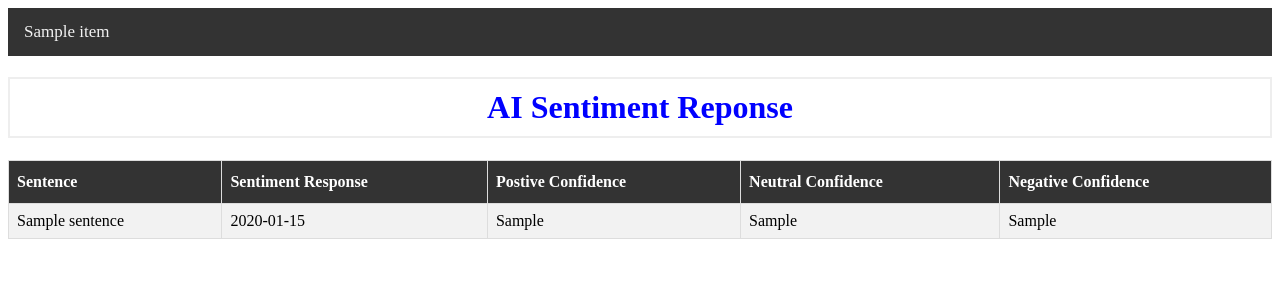
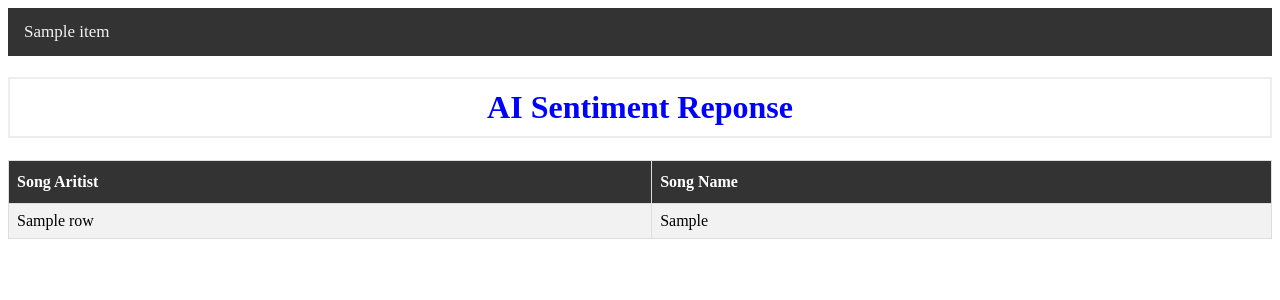
Before and after one commit to scottbisese/spotifyPlaylistBuilder, a Flask app: template templates/table.html in a window 1280 px wide. Shown: the top 300 px of the page. Run offline with Flask 3, Linux system fonts and the light colour scheme; the template is opened without the code that fills it: most values are stand-ins (such as "Sample title", 1, 10 or a date in 2020).

Commit message:
pray this works

```diff
--- a/app.py
+++ b/app.py
@@ -11,60 +11,32 @@ from azuresqlconnector import *
 
 # ============================================
 # Remove Special Character Function
-
-def removeSpecialChars(sentence):
-
-    sentence = sentence.lower()
-    strippedSentence = ""
-
-    # Loops through each character of the sentence
-    for character in sentence:
-
-        # (If character is between a to z on ASCII Table) or (character is a space " ")
-        if (ord(character) > 96 and ord(character) < 123) or ord(character) == 32:
-            strippedSentence += character
-
-    return strippedSentence
-
-# ============================================
-# Function to Call Sentimental AI API
-def APICall(sentence):
-    # Define the API endpoint URL
-    url = "https://langaisamueltrujillo.cognitiveservices.azure.com/language/:analyze-text?api-version=2023-04-15-preview"
-
-    # Define the API key
-    api_key = "9640d8a2503542daa89851a93feec843"
-
-    # Define the headers, including the API key
+def fetch_web_api(token,endpoint, method, body=None):
     headers = {
-        "Content-Type": "application/json",
-        "Ocp-Apim-Subscription-Key": api_key
+        'Authorization': f'Bearer {token}'
     }
 
-    # Define the JSON data to be sent in the request body
-    data = {
-        "kind": "SentimentAnalysis",
-        "parameters": {
-            "modelVersion": "latest",
-            "opinionMining": "True"
-        },
-        "analysisInput": {
-            "documents": [
-                {
-                    "id": "1",
-                    "language": "en",
-                    "text": sentence
-                }
-            ]
-        }
-    }
+    url = f'https://api.spotify.com/{endpoint}'
+    print("URL HERE:", url)
 
-    # ===========================
-    # Try & Except for Response
+    if method == 'GET':
+        response = requests.get(url, headers=headers)
+        return response.json()
+    elif method == 'POST':
+        print("Post Happens")
+        headers['Content-Type'] = 'application/json'
+        response = requests.post(url, headers=headers, json=body)
+    else:
+        raise ValueError(f"Unsupported HTTP method: {method}")
 
-    # Make the POST request
-    response = requests.post(url, json=data, headers=headers)
+    response.raise_for_status()
     return response.json()
+
+def get_top_tracks(token):
+    # Endpoint reference: https://developer.spotify.com/documentation/web-api/reference/get-users-top-artists-and-tracks
+    return fetch_web_api(token,
+        'v1/me/top/tracks?time_range=short_term&limit=10', 'GET'
+    )['items']
 
 # ============================================
 app = Flask(__name__)
@@ -95,26 +67,12 @@ def form():
 # This function handles data entry from the form
 @app.route('/form_submit', methods=['POST'])
 def form_submit():
-    apiInfo = None
-    # -------------------------------------------
-    # Get Input from User
-    form_data1 = request.form['userSentenceInput']
 
-    # -------------------------------------------
-    # Call API & Get Response
-    try:
-        # Trys to run User's Input
-        apiInfo = APICall( removeSpecialChars(form_data1) )
+    form_data1 = request.form["userSentenceInput"]
 
-    except:
-        # If Fails runs default API Call that work
-        apiInfo = APICall( "Your Sentence is not vaild" )
-
-    sentence = form_data1
-    sentimentResponse = apiInfo["results"]["documents"][0]["sentences"][0]["targets"][0]["sentiment"]
-    postiveScore = apiInfo["results"]["documents"][0]["confidenceScores"]["positive"]
-    neutralScore = apiInfo["results"]["documents"][0]["confidenceScores"]["neutral"]
-    negativeScore = apiInfo["results"]["documents"][0]["confidenceScores"]["negative"]
+    top_tracks = get_top_tracks(str(form_data1))
+    artist = top_tracks[0]["artists"][0]["name"]
+    songName = top_tracks[0]["name"]
 
     # -------------------------------------------
     # Initialize SQL connection
@@ -125,13 +83,10 @@ def form_submit():
     # -------------------------------------------
     # Add AI API Response to SQL Database
     sql_query = f"""
-        INSERT INTO SentimalAIResponseTable.AIResponseTable
+        INSERT INTO SpotifyBuilderFinalProject.MVPPlaylistTable
         VALUES (
-         '{sentence}',
-         '{sentimentResponse}',
-         '{postiveScore}',
-         '{neutralScore}',
-         '{negativeScore}'
+         '{artist}',
+         '{songName}',
          );
         """
 
@@ -161,14 +116,13 @@ def table():
     cursor = conn.cursor()
 
     sql_query = f"""
-        SELECT * FROM SentimalAIResponseTable.AIResponseTable;
+        SELECT * FROM SpotifyBuilderFinalProject.MVPPlaylistTable;
         """
 
     cursor.execute(sql_query)
 
     records = cursor.fetchall()
-    print("Records")
-    print(records)
+
 
     cursor.close()
 
--- a/requirements.txt
+++ b/requirements.txt
@@ -2,3 +2,4 @@ flask==2.3.3
 pyodbc==4.0.39
 Flask-Navigation==0.2.0
 requests==2.31.0
+spotipy==2.23.0
--- a/templates/table.html
+++ b/templates/table.html
@@ -17,21 +17,15 @@
 
     <table id="table1">
         <tr>
-            <th>Sentence</th>
-            <th>Sentiment Response</th>
-            <th>Postive Confidence</th>
-            <th>Neutral Confidence</th>
-            <th>Negative Confidence</th>
+            <th>Song Aritist</th>
+            <th>Song Name</th>
         </tr>
 
         <!-- Loop through and display all rows from the SQL query -->
         {% for row in records %}
         <tr>
-            <td>{{ row.Sentence }}</td>
-            <td>{{ row.SentimentResponse }}</td>
-            <td>{{ row.PostiveConfidence }}</td>
-            <td>{{ row.NetrualConfidence }}</td>
-            <td>{{ row.NegativeConfidence }}</td>
+            <td>{{ row.SongName }}</td>
+            <td>{{ row.SongAritist }}</td>
         </tr>
         {% endfor %}
 
```
Also changed, not shown: test.py (added, +35 -0 lines).
